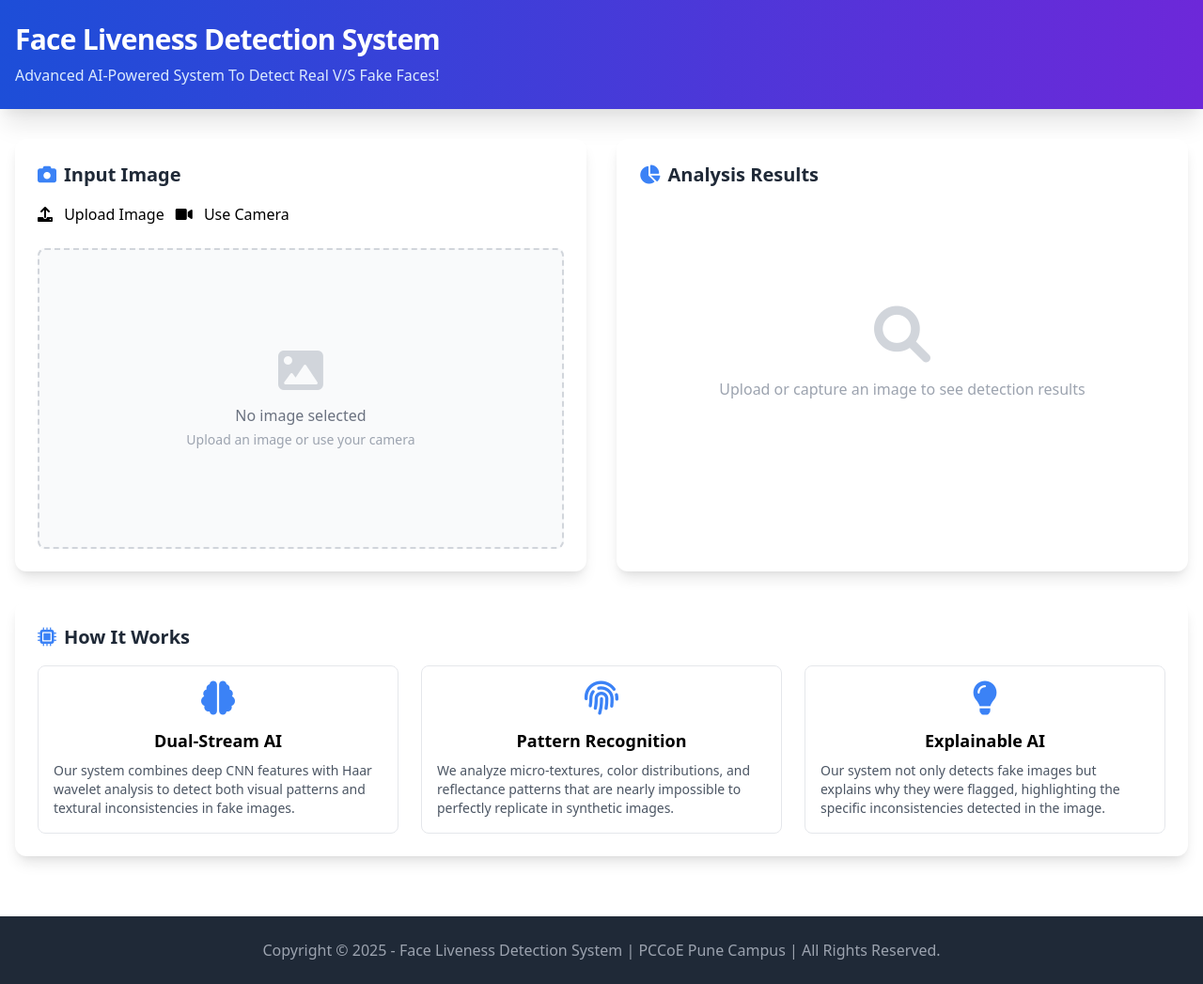
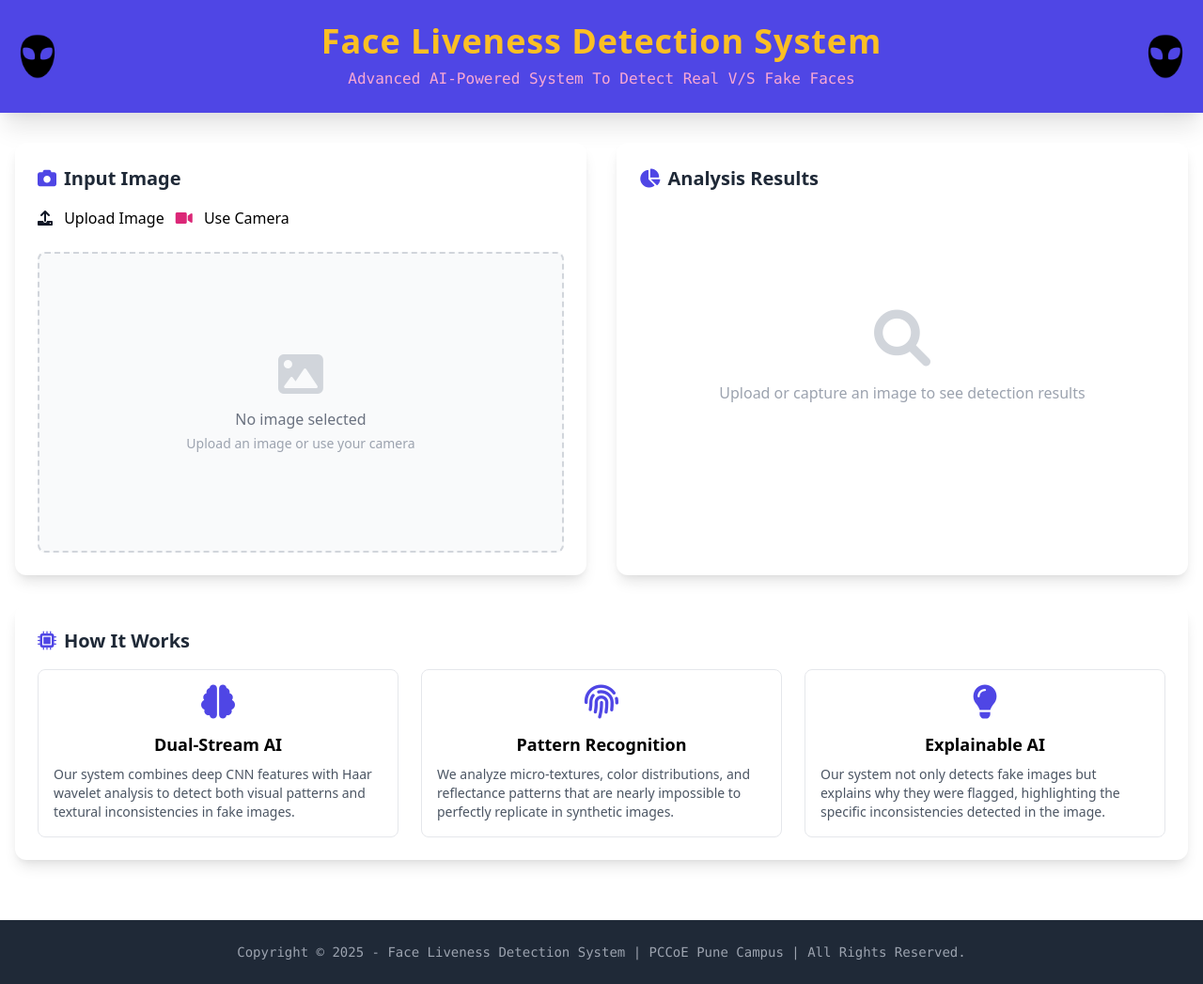
Before and after one commit to Suraj-Encoding/LiveFace, a Flask app: page / in a window 1280 px wide. Shown: the whole page at 94% size. Run offline with Flask 2, Linux system fonts and the light colour scheme.

Commit message:
feat: added consistenct colors

```diff
--- a/templates/index.html
+++ b/templates/index.html
@@ -29,10 +29,16 @@
 
 <body class="min-h-screen bg-slate-100">
     <!-- # Header -->
-    <header class="bg-gradient-to-r from-blue-700 to-purple-700 text-white shadow-xl">
-        <div class="container mx-auto py-6 px-4">
-            <h1 class="text-3xl font-bold tracking-tight">Face Liveness Detection System</h1>
-            <p class="mt-2 text-blue-100">Advanced AI-Powered System To Detect Real V/S Fake Faces!</p>
+    <header class="bg-gradient-to-r bg-indigo-600 text-white shadow-xl">
+        <div class="container mx-auto py-6 px-4 flex items-center justify-between">
+            <img src="/public/logo.png" alt="LiveFace Logo" class="h-12 w-12">
+            <div class="text-center">
+                <h1 class="text-4xl font-extrabold tracking-wide text-yellow-400 drop-shadow-lg">Face Liveness Detection
+                    System</h1>
+                <p class="mt-2 text-pink-300 font-mono text-md font-serif">Advanced AI-Powered System To Detect Real V/S
+                    Fake Faces</p>
+            </div>
+            <img src="/public/logo.png" alt="LiveFace Logo" class="h-12 w-12">
         </div>
     </header>
 
@@ -43,19 +49,19 @@
             <div class="bg-white rounded-xl shadow-lg overflow-hidden transition-all">
                 <div class="p-6">
                     <h2 class="text-xl font-bold text-gray-800 mb-4 flex items-center">
-                        <i class="fas fa-camera mr-2 text-blue-500"></i>
+                        <i class="fas fa-camera mr-2 text-indigo-600"></i>
                         Input Image
                     </h2>
 
                     <div class="flex flex-wrap gap-3 mb-6">
                         <button id="uploadBtn" class="btn-primary">
-                            <i class="fas fa-upload mr-2"></i>
+                            <i class="fas fa-upload mr-2 text-gray-900"></i>
                             Upload Image
                         </button>
                         <input type="file" id="fileInput" class="hidden" accept="image/*">
 
                         <button id="cameraBtn" class="btn-secondary">
-                            <i class="fas fa-video mr-2"></i>
+                            <i class="fas fa-video mr-2 text-pink-600"></i>
                             Use Camera
                         </button>
 
@@ -103,9 +109,9 @@
 
                     <div id="processingIndicator" class="hidden mt-4 text-center">
                         <div
-                            class="inline-block animate-spin rounded-full h-8 w-8 border-t-2 border-b-2 border-blue-500">
+                            class="inline-block animate-spin rounded-full h-8 w-8 border-t-2 border-b-2 text-indigo-600">
                         </div>
-                        <p class="mt-2 text-blue-600">Processing image...</p>
+                        <p class="mt-2 text-indigo-600">Processing image...</p>
                     </div>
                 </div>
             </div>
@@ -114,7 +120,7 @@
             <div class="bg-white rounded-xl shadow-lg overflow-hidden transition-all">
                 <div class="p-6">
                     <h2 class="text-xl font-bold text-gray-800 mb-4 flex items-center">
-                        <i class="fas fa-chart-pie mr-2 text-blue-500"></i>
+                        <i class="fas fa-chart-pie mr-2 text-indigo-600"></i>
                         Analysis Results
                     </h2>
 
@@ -171,7 +177,7 @@
         <div class="mt-8 bg-white rounded-xl shadow-lg overflow-hidden transition-all">
             <div class="p-6">
                 <h2 class="text-xl font-bold text-gray-800 mb-4 flex items-center">
-                    <i class="fas fa-microchip mr-2 text-blue-500"></i>
+                    <i class="fas fa-microchip mr-2 text-indigo-600"></i>
                     How It Works
                 </h2>
 
@@ -179,7 +185,7 @@
                     <div
                         class="p-4 border border-gray-200 rounded-lg hover:border-blue-300 hover:shadow-md transition-all">
                         <div class="text-center mb-3">
-                            <i class="fas fa-brain text-4xl text-blue-500"></i>
+                            <i class="fas fa-brain text-4xl text-indigo-600"></i>
                         </div>
                         <h3 class="font-bold text-lg text-center mb-2">Dual-Stream AI</h3>
                         <p class="text-gray-600 text-sm">Our system combines deep CNN features with Haar wavelet
@@ -189,7 +195,7 @@
                     <div
                         class="p-4 border border-gray-200 rounded-lg hover:border-blue-300 hover:shadow-md transition-all">
                         <div class="text-center mb-3">
-                            <i class="fas fa-fingerprint text-4xl text-blue-500"></i>
+                            <i class="fas fa-fingerprint text-4xl text-indigo-600"></i>
                         </div>
                         <h3 class="font-bold text-lg text-center mb-2">Pattern Recognition</h3>
                         <p class="text-gray-600 text-sm">We analyze micro-textures, color distributions, and reflectance
@@ -199,7 +205,7 @@
                     <div
                         class="p-4 border border-gray-200 rounded-lg hover:border-blue-300 hover:shadow-md transition-all">
                         <div class="text-center mb-3">
-                            <i class="fas fa-lightbulb text-4xl text-blue-500"></i>
+                            <i class="fas fa-lightbulb text-4xl text-indigo-600"></i>
                         </div>
                         <h3 class="font-bold text-lg text-center mb-2">Explainable AI</h3>
                         <p class="text-gray-600 text-sm">Our system not only detects fake images but explains why they
@@ -213,7 +219,7 @@
     <!-- # Footer -->
     <footer class="bg-gray-800 text-white mt-8">
         <div class="container mx-auto py-6 px-4">
-            <p class="text-center text-gray-400">
+            <p class="text-center text-gray-400 font-mono text-sm">
                 Copyright &copy; 2025 - Face Liveness Detection System | PCCoE Pune Campus | All Rights Reserved.
             </p>
         </div>
```
